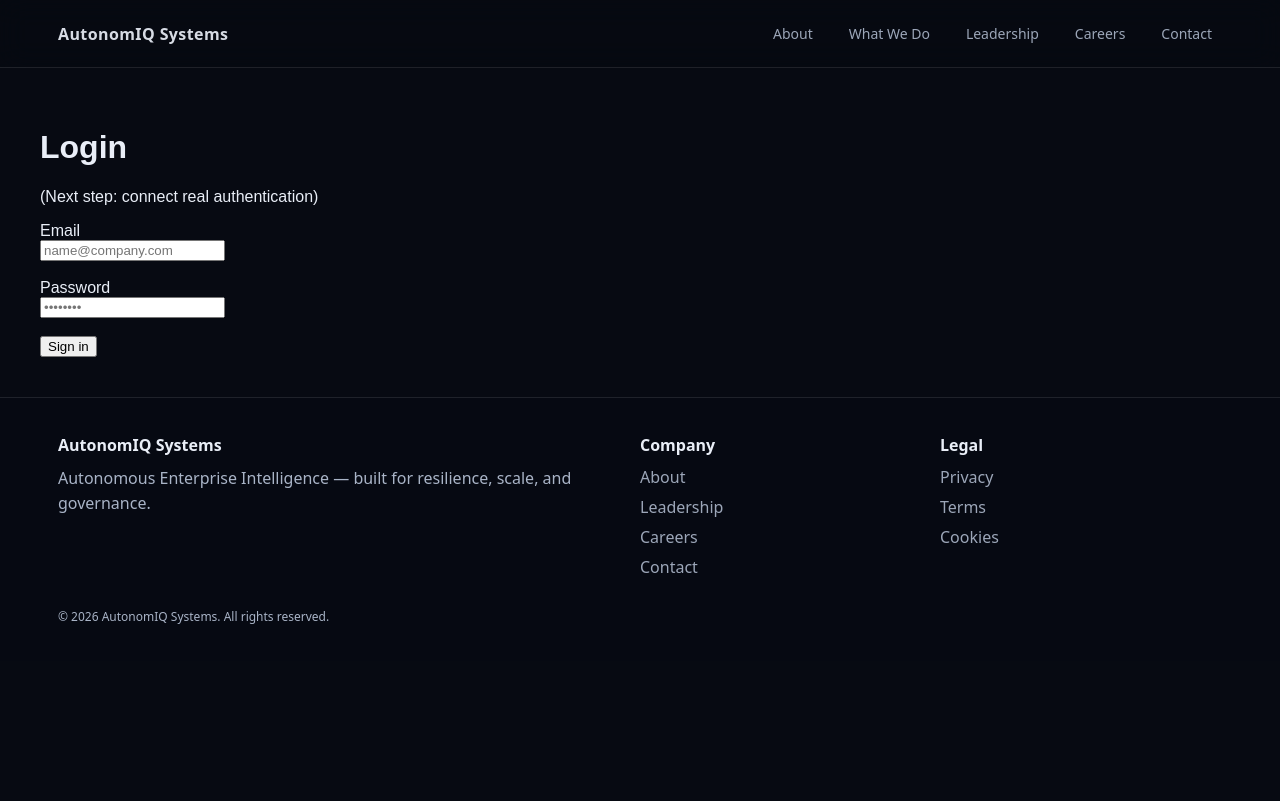
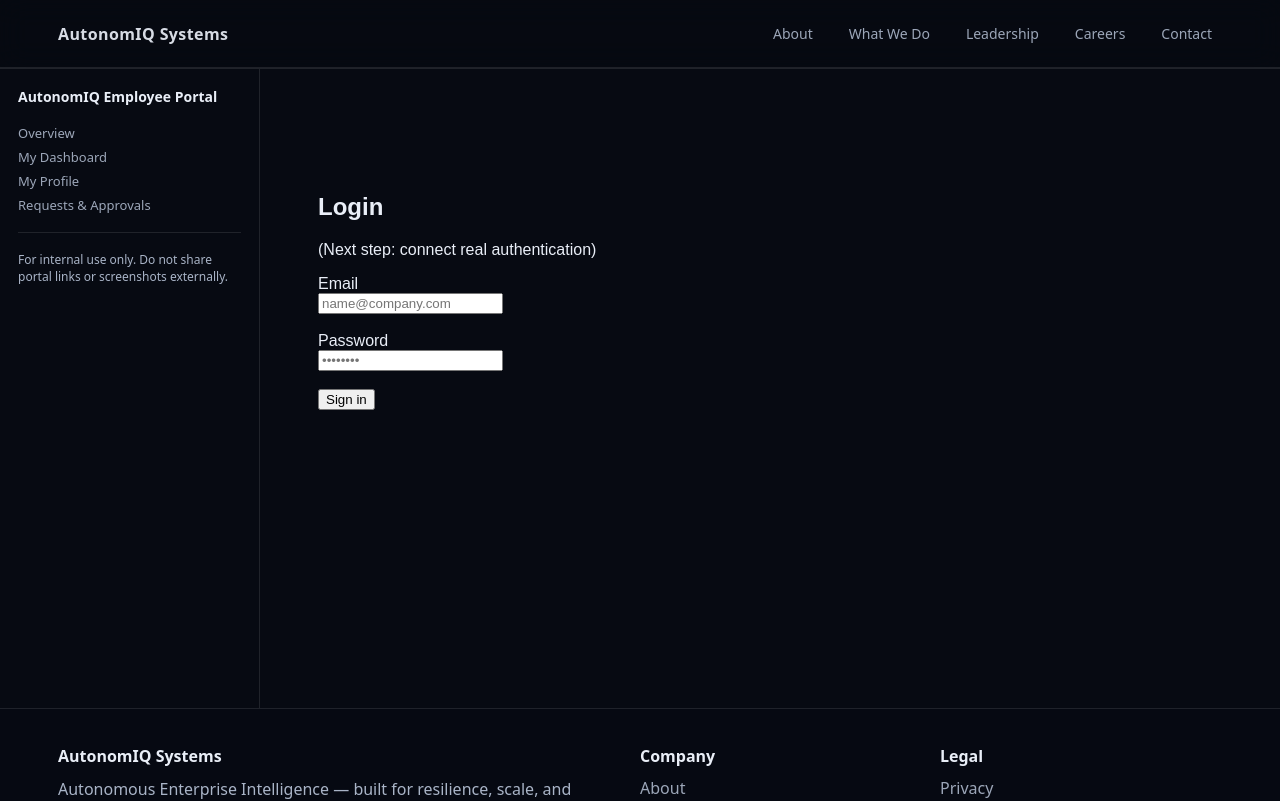
Before and after one commit to dayanidhi281986-boop/autonomiqsystems-website2, a Next.js app: page /portal/login in a window 1280 px wide. Shown: the top 801 px of the page. Built offline with nearby package versions, Linux system fonts and the light colour scheme.

Commit message:
Create PortalLayout component for employee portal

```diff
--- /dev/null
+++ b/app/portal/layout.tsx
@@ -0,0 +1,63 @@
+export const metadata = {
+  title: "Employee Portal | AutonomIQ Systems",
+};
+
+export default function PortalLayout({
+  children,
+}: {
+  children: React.ReactNode;
+}) {
+  return (
+    <section
+      className="section"
+      style={{
+        minHeight: "80vh",
+        display: "flex",
+        borderTop: "1px solid var(--line)",
+      }}
+    >
+      <aside
+        style={{
+          width: 260,
+          borderRight: "1px solid var(--line)",
+          padding: 18,
+          background: "rgba(7,10,18,.9)",
+        }}
+      >
+        <div style={{ fontWeight: 650, marginBottom: 18, fontSize: 14 }}>
+          AutonomIQ Employee Portal
+        </div>
+        <nav
+          style={{
+            display: "grid",
+            gap: 6,
+            fontSize: 13,
+            color: "var(--muted)",
+          }}
+        >
+          <a href="/portal">Overview</a>
+          <a href="/portal/dashboard">My Dashboard</a>
+          <a href="/portal/profile">My Profile</a>
+          <a href="/portal/requests">Requests & Approvals</a>
+        </nav>
+
+        <div
+          style={{
+            marginTop: 18,
+            paddingTop: 18,
+            borderTop: "1px solid var(--line)",
+            fontSize: 12,
+            color: "var(--muted)",
+          }}
+        >
+          For internal use only. Do not share portal links or screenshots
+          externally.
+        </div>
+      </aside>
+
+      <div style={{ flex: 1 }}>
+        <div className="wrap">{children}</div>
+      </div>
+    </section>
+  );
+}
```
